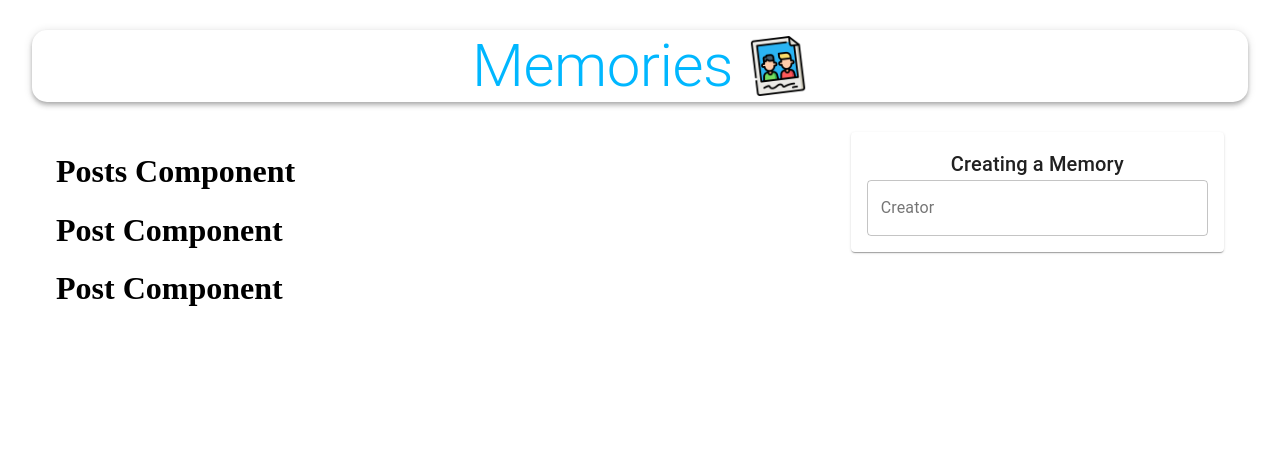
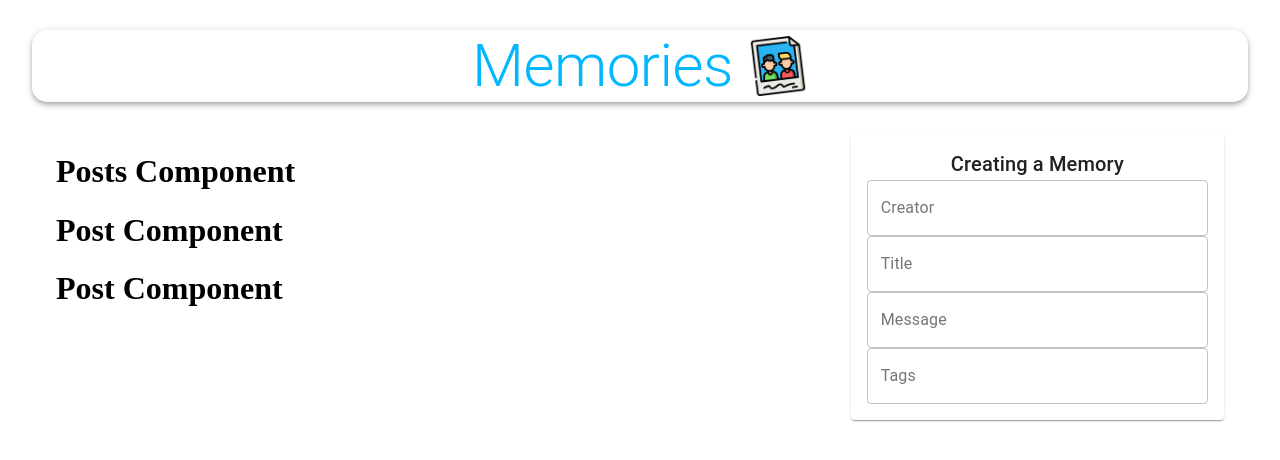
Before and after one commit to a-velasquez/memories, a React (Create React App) app in the folder client/: page / in a window 1280 px wide. Shown: the top 460 px of the page. Built offline with nearby package versions, Linux system fonts and the light colour scheme; no server answers.

Commit message:
add onChange, title, message, tags form fields

```diff
--- a/client/src/components/Form/Form.js
+++ b/client/src/components/Form/Form.js
@@ -28,7 +28,35 @@ const Form = () => {
 					label='Creator'
 					fullWidth
 					value={postData.creator}
-					// onChange={}
+					onChange={(e) =>
+						setPostData({ ...postData, creator: e.target.value })
+					}
+				/>
+				<TextField
+					name='title'
+					variant='outlined'
+					label='Title'
+					fullWidth
+					value={postData.title}
+					onChange={(e) => setPostData({ ...postData, title: e.target.value })}
+				/>
+				<TextField
+					name='message'
+					variant='outlined'
+					label='Message'
+					fullWidth
+					value={postData.message}
+					onChange={(e) =>
+						setPostData({ ...postData, message: e.target.value })
+					}
+				/>
+				<TextField
+					name='tags'
+					variant='outlined'
+					label='Tags'
+					fullWidth
+					value={postData.tags}
+					onChange={(e) => setPostData({ ...postData, tags: e.target.value })}
 				/>
 			</form>
 		</Paper>
```
